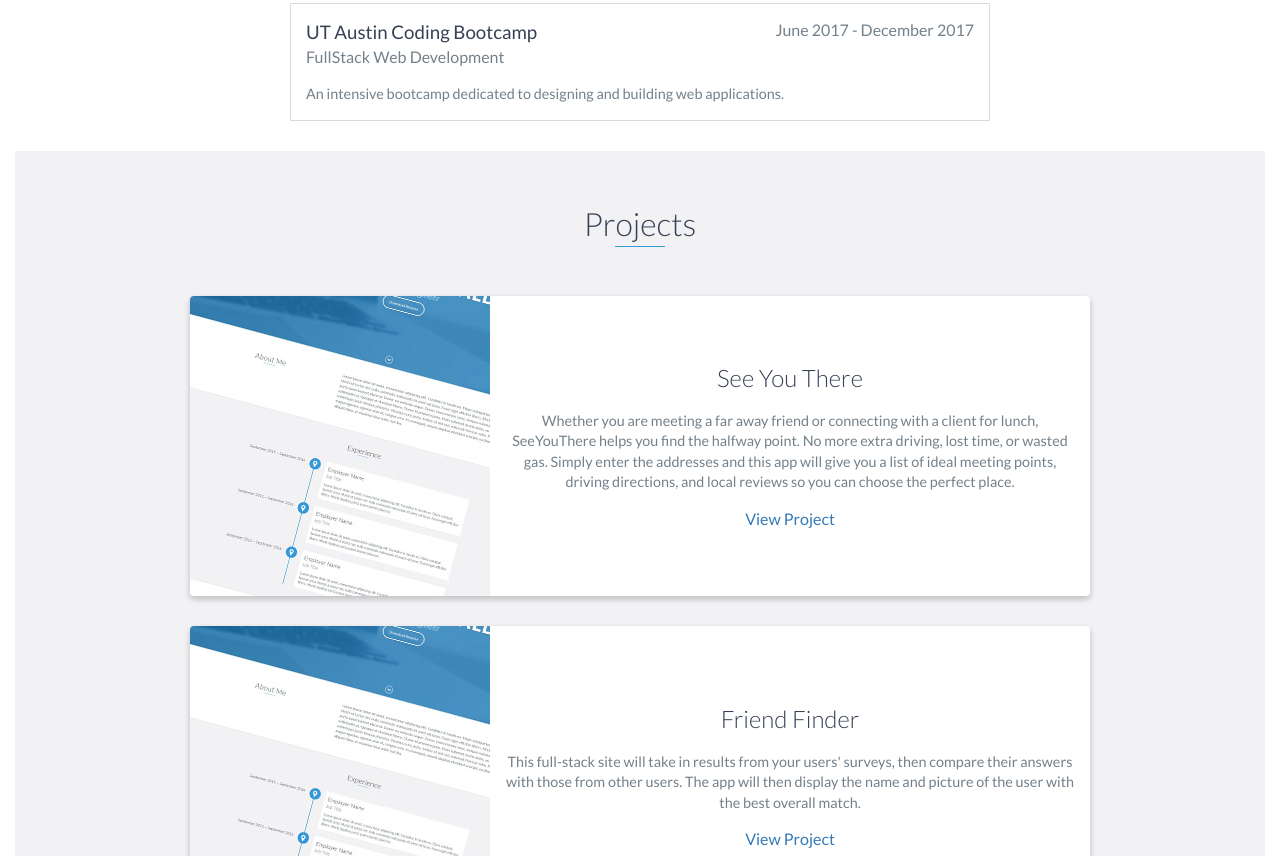
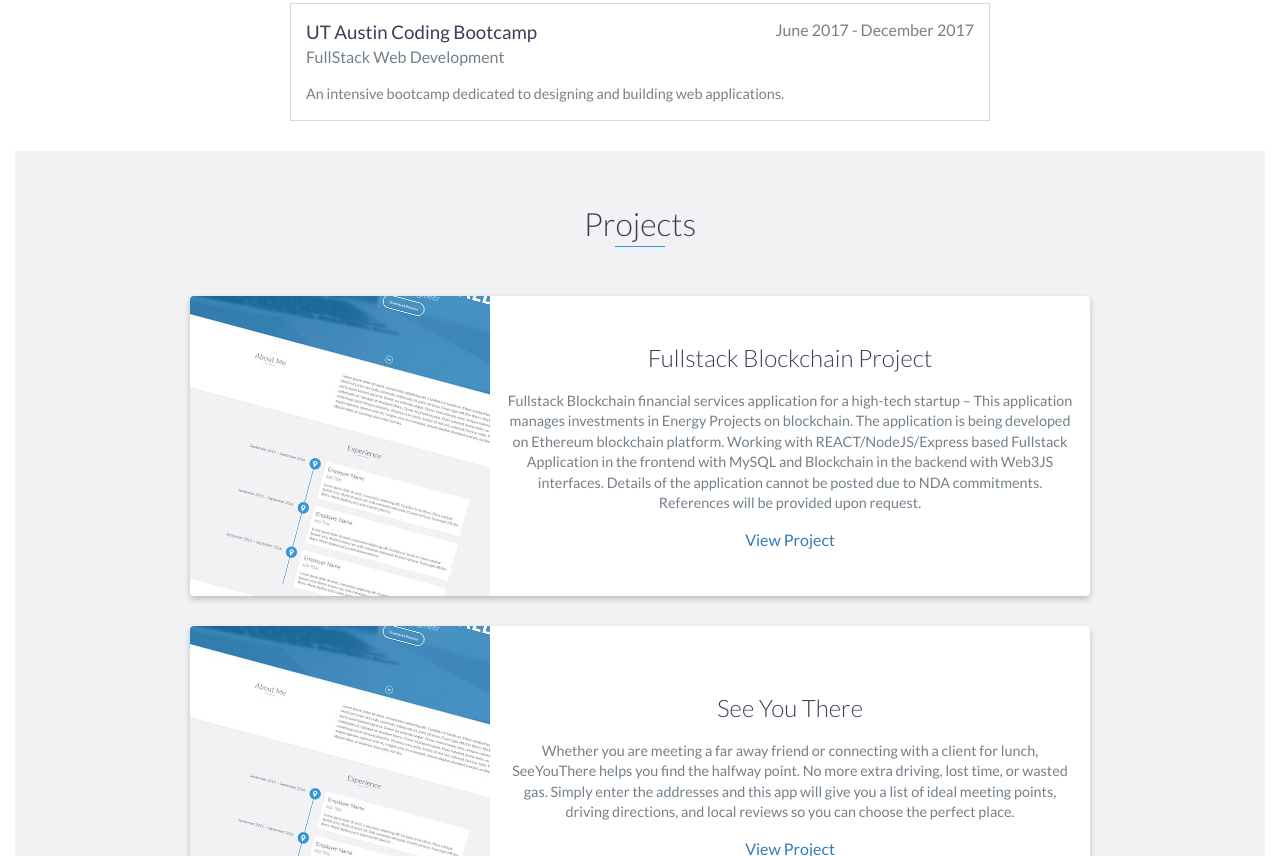
Before and after one commit to rdronam/Responsive-Portfolio, a website: page index.html in a window 1280 px wide. Shown: the part 1169-2025 px from the top of the page. Drawn offline with nearby package versions, Linux system fonts and the light colour scheme.

Commit message:
blockchain

```diff
--- a/index.html
+++ b/index.html
@@ -6,8 +6,8 @@
     <meta http-equiv="X-UA-Compatible" content="IE=edge">
     <meta name="viewport" content="width=device-width, initial-scale=1">
     <title>My Portfolio</title>
-	<link rel="shortcut icon" href="favicon.ico" type="image/x-icon">
-	<link rel="icon" href="favicon.ico" type="image/x-icon">
+    <link rel="shortcut icon" href="favicon.ico" type="image/x-icon">
+    <link rel="icon" href="favicon.ico" type="image/x-icon">
     <link href="https://fonts.googleapis.com/css?family=Lato:300,400,700,900" rel="stylesheet">
     <link rel="stylesheet" href="libs/font-awesome/css/font-awesome.min.css">
     <link href="css/bootstrap.min.css" rel="stylesheet">
@@ -46,7 +46,7 @@
     <div id="lead">
         <div id="lead-content">
             <h1>Rahul Dronamraju</h1>
-            <h2>FullStack Web Developer</h2>
+            <h2>FullStack Web Developent and Blockchain Development</h2>
             <a href="images/Resume.pdf" download="Resume.pdf" class="btn-rounded-white">Download Resume</a>
         </div>
         <!-- End #lead-content -->
@@ -94,6 +94,25 @@
         <h2 class="heading">Projects</h2>
         <div class="container">
             <div class="row">
+                <div class="project shadow-large">
+                    <div class="project-image">
+                        <img src="images/project.jpg" />
+                    </div>
+                    <!-- End .project-image -->
+                    <div class="project-info">
+                        <h3>Fullstack Blockchain Project</h3>
+                        <p>
+                            Fullstack Blockchain financial services application for a high-tech startup – This application manages investments in Energy Projects on blockchain. The application is being developed on Ethereum blockchain platform.
+
+                            Working with REACT/NodeJS/Express based Fullstack Application in the frontend with MySQL and Blockchain in the backend with Web3JS interfaces. Details of the application cannot be posted due to NDA commitments.
+
+                            References will be provided upon request.
+                        </p>
+                        <a href="https://github.com/rdronam/SeeYouThere-MapTest">View Project</a>
+                    </div>
+                    <!-- End .project-info -->
+                </div>
+
                 <div class="project shadow-large">
                     <div class="project-image">
                         <img src="images/project.jpg" />
```
